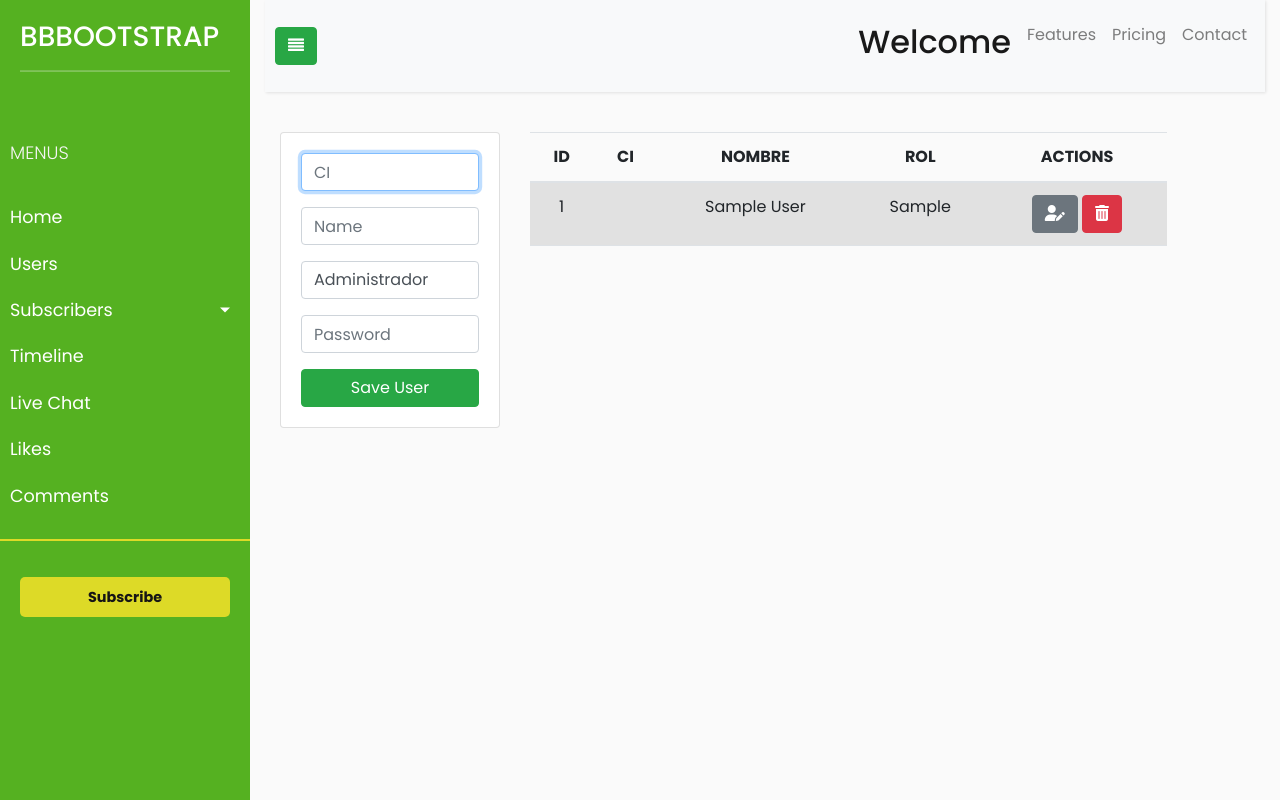
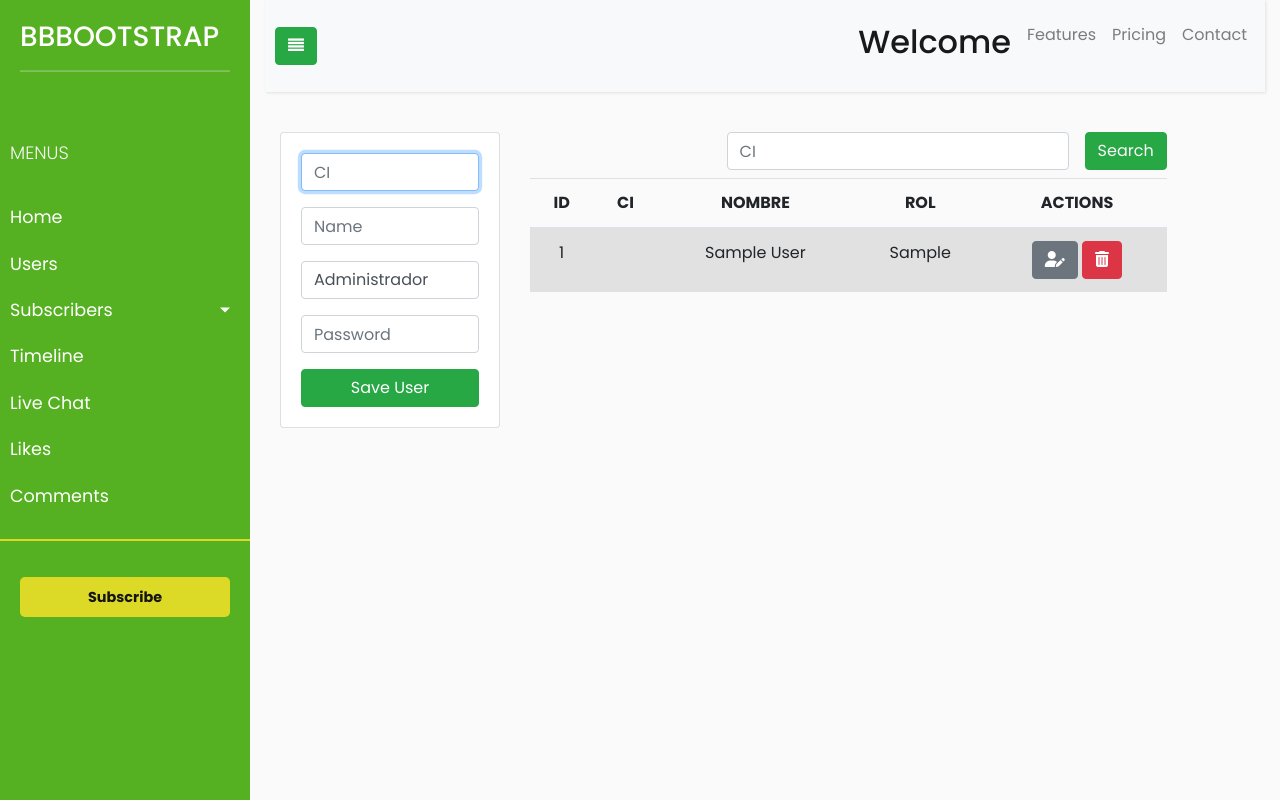
Before and after one commit to CasandraCalderon/Gestion_Formularios, a PHP site: page /pages/Admin/users.php in a window 1280 px wide. Run offline with PHP 8.4, Linux system fonts and the light colour scheme; tables that the repository leaves empty or names only in its code hold one stand-in row (values such as "Sample post"); data that the repository does not hold is empty; some libraries are stand-ins or nearby versions.

Commit message:
barra de busqueda interfaz

```diff
--- a/pages/Admin/users.php
+++ b/pages/Admin/users.php
@@ -38,6 +38,12 @@
             </div>
         </div>
         <div class="col-md-8">
+            <form class="form-inline float-right" action="" method="POST">
+                <div class="form-group mx-sm-3 mb-2">
+                    <input type="text" class="form-control" id="campo" name="campo" placeholder="CI">
+                </div>
+                <button type="submit" class="btn btn-success text-light mb-2" id="enviar" name="enviar">Search</button>
+                </form>
             <table class="table table-striped text-center">
                 <thead>
                     <tr>
--- a/pages/Admin/users/edit_user.php
+++ b/pages/Admin/users/edit_user.php
@@ -55,7 +55,7 @@
                 <?= $message ?>
             </p>
               <?php endif; ?>
-            <input type="submit" name="Update">
+            <input type="submit" name="Update" value="Update">
           </div>
           <a href="../users.php"><i class="fa-solid fa-angles-left"></i> Back</a>
       </form>
```
